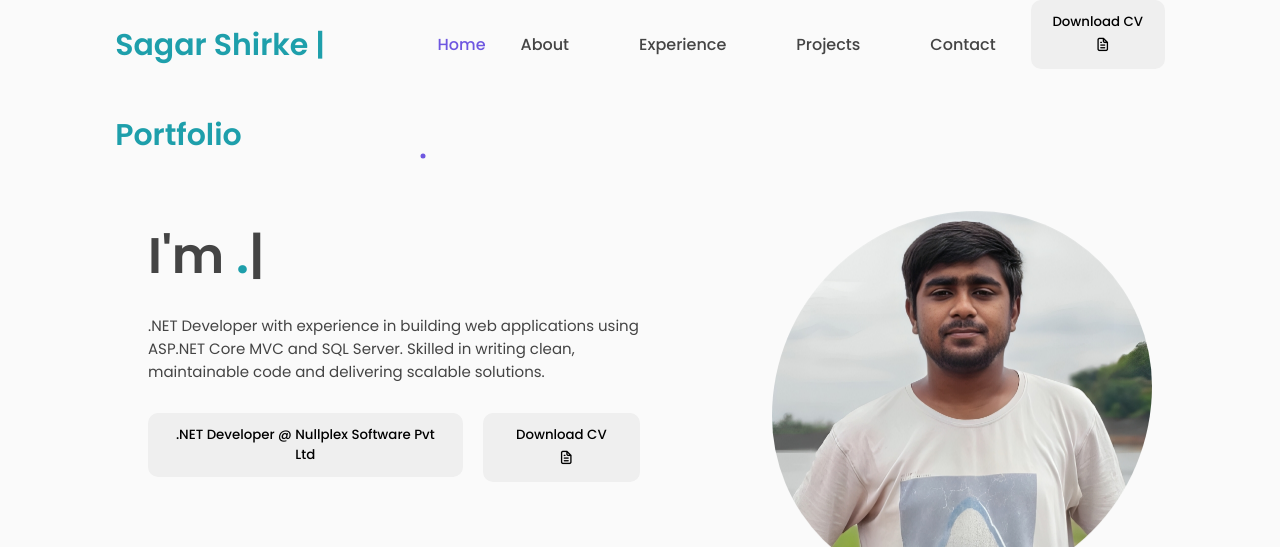
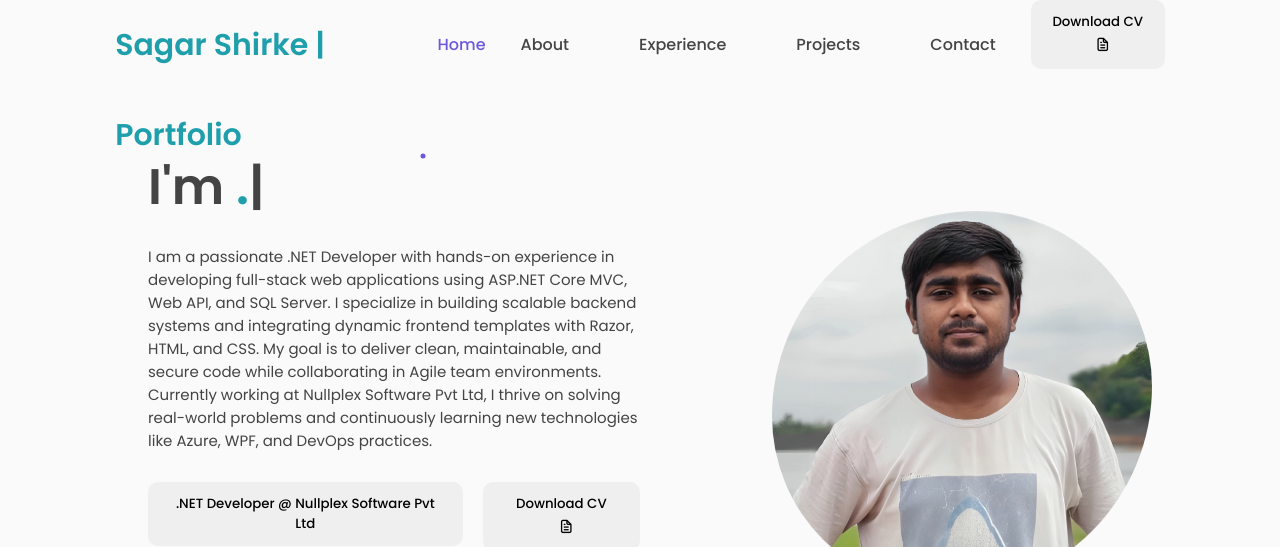
Before and after one commit to sagarshirke9/sagarshirke, a plain HTML site: page index.html in a window 1280 px wide. Shown: the top 547 px of the page. Drawn offline with nearby package versions, Linux system fonts and the light colour scheme.

Commit message:
Updated Index

```diff
--- a/index.html
+++ b/index.html
@@ -71,11 +71,20 @@
             <p>I'm <span class="typedText"></span></p>
           </div>
           <div class="featured-text-info">
-            <p>
+            <!-- <p>
               .NET Developer with experience in building web applications
               using ASP.NET Core MVC and SQL Server. Skilled in writing clean,
               maintainable code and delivering scalable solutions.
+            </p> -->
+            <p>
+              I am a passionate .NET Developer with hands-on experience in developing full-stack web applications using
+              ASP.NET Core MVC, Web API, and SQL Server. I specialize in building scalable backend systems and
+              integrating dynamic frontend templates with Razor, HTML, and CSS. My goal is to deliver clean,
+              maintainable, and secure code while collaborating in Agile team environments. Currently working at
+              Nullplex Software Pvt Ltd, I thrive on solving real-world problems and continuously learning new
+              technologies like Azure, WPF, and DevOps practices.
             </p>
+
           </div>
           <div class="featured-text-btn">
             <a href="https://www.linkedin.com/in/sagarshirke98" target="_blank">
@@ -201,7 +210,8 @@
         </div>
       </section>
 
-      <!-- -------------- PROJECTS BOX ---------------- -->
+      <!-- -------------- Certificated and Achievements ---------------- -->
+
       <!-- -------------- PROJECTS BOX ---------------- -->
 
       <section class="section" id="projects">
@@ -210,7 +220,8 @@
           <span>Some of the practical work I've done so far</span>
         </div>
 
-  <div class="project-container" style="display: flex; justify-content: space-between; gap: 20px; flex-wrap: wrap; text-align: center;">
+        <div class="project-container"
+          style="display: flex; justify-content: space-between; gap: 20px; flex-wrap: wrap; text-align: center;">
           <div class="project-box" style="flex: 1; min-width: 250px;">
             <i class="uil uil-window"></i>
             <h3 style="font-size: 18px; margin-bottom: 10px;">Employee Leave Management System</h3>
@@ -239,6 +250,8 @@
       </section>
 
 
+
+      <!-- -------------- CONTACT BOX ---------------- -->
 
       <!-- -------------- CONTACT BOX ---------------- -->
 
```
Lines whose indentation alone changed are shown as unchanged.
